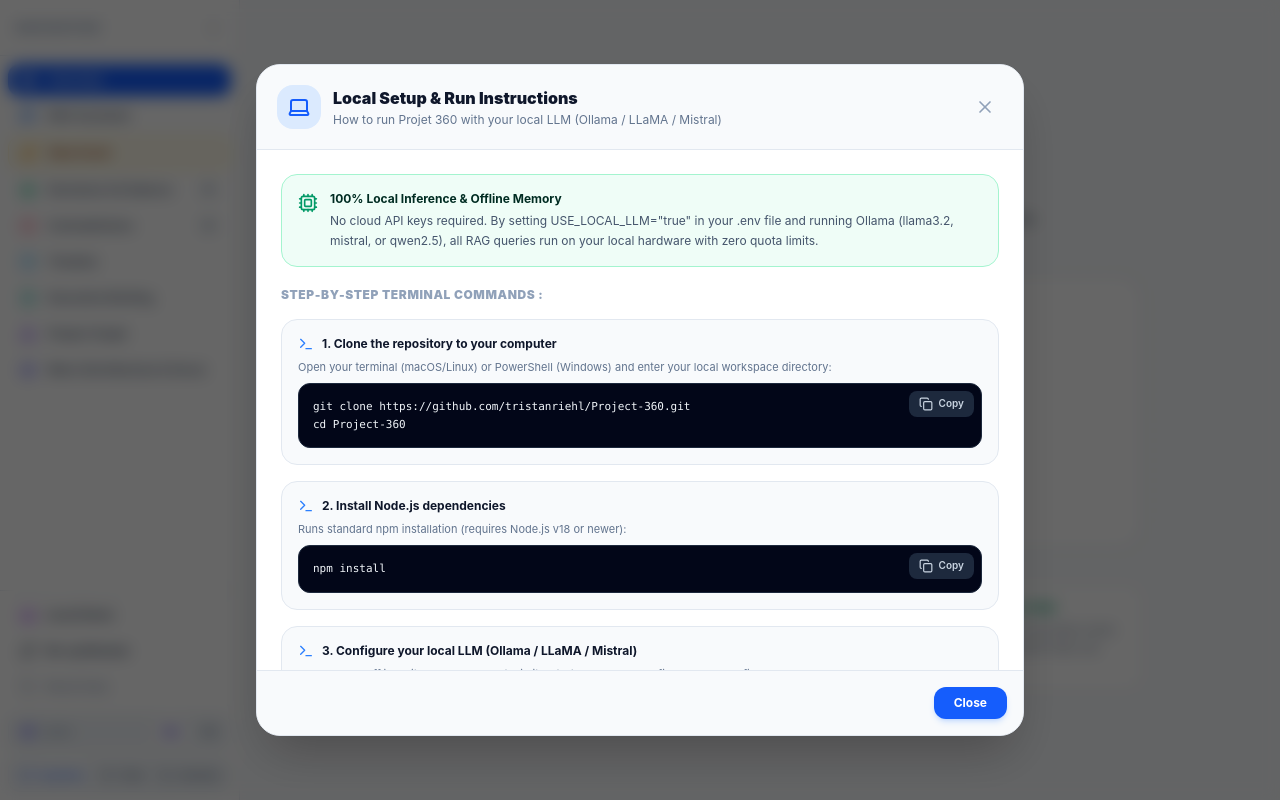
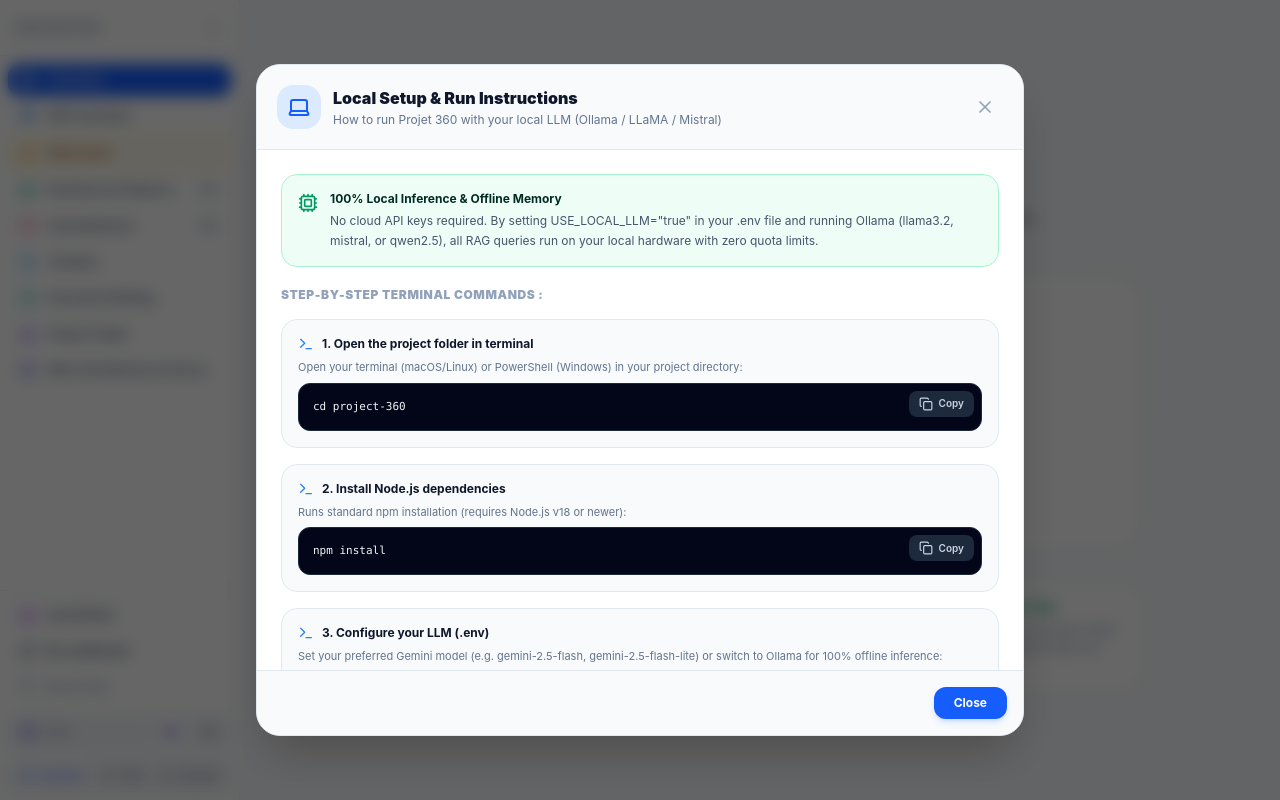
Before and after one commit to tristanriehl/Project-360, a React (Vite) app: page / in a window 1280 px wide. Both pictures are taken after a click on the button "Local Demo". Built offline with nearby package versions, Linux system fonts and the light colour scheme; no server answers.

Commit message:
feat: make Gemini model configurable
Add GEMINI_MODEL support via environment variable and a helper function to resolve model aliases, allowing users to switch between different Gemini versions easily. Update documentation in .env and the LocalDemoModal.

```diff
--- a/server.ts
+++ b/server.ts
@@ -52,7 +52,40 @@
 });
 
 // Standard fast & accurate multimodal model for structured JSON synthesis, OCR and RAG
-const GEMINI_MODEL = 'gemini-3.8-flash';
+// Configurable via GEMINI_MODEL environment variable (e.g., 'gemini-2.5-flash', 'gemini-2.5-flash-lite', 'gemini-1.5-flash')
+export function resolveGeminiModel(rawModelName?: string): string {
+  const envVal = rawModelName || process.env.GEMINI_MODEL || process.env.VITE_GEMINI_MODEL || '';
+  let m = envVal.trim().toLowerCase().replace(/^['"]+|['"]+$/g, '');
+
+  if (!m) {
+    return 'gemini-2.5-flash';
+  }
+
+  // Normalize various formats users might provide in .env
+  if (m === '2.5-flash-lite' || m === 'flash-lite' || m === 'gemini-2.5-flash-lite' || m === 'gemini-flash-lite' || m === '2.0-flash-lite' || m === 'gemini-2.0-flash-lite') {
+    return 'gemini-2.5-flash-lite';
+  }
+  if (m === '2.5-flash' || m === 'flash' || m === 'gemini-2.5-flash' || m === 'gemini-flash' || m === '2.0-flash' || m === 'gemini-2.0-flash' || m === '3.8-flash' || m === 'gemini-3.8-flash') {
+    return 'gemini-2.5-flash';
+  }
+  if (m === '1.5-flash' || m === 'gemini-1.5-flash') {
+    return 'gemini-1.5-flash';
+  }
+  if (m === '1.5-flash-8b' || m === 'gemini-1.5-flash-8b') {
+    return 'gemini-1.5-flash-8b';
+  }
+  if (m === '1.5-pro' || m === 'gemini-1.5-pro' || m === '2.5-pro' || m === 'gemini-2.5-pro' || m === 'pro') {
+    return 'gemini-2.5-pro';
+  }
+  if (!m.startsWith('gemini-') && !m.startsWith('models/')) {
+    return `gemini-${m}`;
+  }
+  return m;
+}
+
+export function getGeminiModel(): string {
+  return resolveGeminiModel(process.env.GEMINI_MODEL);
+}
 
 // Local LLM Configuration (Ollama, LM Studio, etc.)
 const OLLAMA_HOST = process.env.OLLAMA_HOST || 'http://localhost:11434';
@@ -475,7 +508,7 @@
 
     try {
       const response = await ai.models.generateContent({
-        model: GEMINI_MODEL,
+        model: getGeminiModel(),
         contents: prompt,
         config: {
           responseMimeType: 'application/json',
@@ -552,7 +585,7 @@
 
     try {
       const response = await ai.models.generateContent({
-        model: GEMINI_MODEL,
+        model: getGeminiModel(),
         contents: prompt,
         config: {
           responseMimeType: 'application/json',
@@ -701,7 +734,7 @@
 
     try {
       const response = await ai.models.generateContent({
-        model: GEMINI_MODEL,
+        model: getGeminiModel(),
         contents: userPrompt,
         config: {
           systemInstruction: systemPrompt,
@@ -827,7 +860,7 @@
 
     try {
       const response = await ai.models.generateContent({
-        model: GEMINI_MODEL,
+        model: getGeminiModel(),
         contents: prompt,
         config: {
           responseMimeType: 'application/json',
@@ -946,7 +979,7 @@
 
     try {
       const response = await ai.models.generateContent({
-        model: GEMINI_MODEL,
+        model: getGeminiModel(),
         contents: prompt,
         config: {
           systemInstruction: "Tu es un directeur de programme et conseiller exécutif chevronné.",
@@ -1175,7 +1208,7 @@
   if (apiKey && cleanBase64) {
     try {
       const response = await ai.models.generateContent({
-        model: GEMINI_MODEL,
+        model: getGeminiModel(),
         contents: [
           {
             inlineData: {
@@ -1286,7 +1319,7 @@
   if (apiKey && cleanBase64) {
     try {
       const response = await ai.models.generateContent({
-        model: GEMINI_MODEL,
+        model: getGeminiModel(),
         contents: [
           {
             inlineData: {
@@ -1514,7 +1547,7 @@
   app.listen(PORT, '0.0.0.0', () => {
     console.log(`[Project 360 Server] Running on http://localhost:${PORT}`);
     if (apiKey) {
-      console.log(`[Project 360 AI] Google Gemini Active (${GEMINI_MODEL}) - Multimodal Vision OCR & RAG enabled`);
+      console.log(`[Project 360 AI] Google Gemini Active (Model: ${getGeminiModel()}) - Multimodal Vision OCR & RAG enabled`);
     } else if (process.env.USE_LOCAL_LLM === 'true') {
       console.log(`[Project 360 AI] Local LLM Active (${OLLAMA_HOST} - ${OLLAMA_MODEL})`);
     } else {
--- a/src/components/LocalDemoModal.tsx
+++ b/src/components/LocalDemoModal.tsx
@@ -40,9 +40,9 @@
   const steps = isEn ? [
     {
       id: 'step1',
-      title: '1. Clone the repository to your computer',
-      desc: 'Open your terminal (macOS/Linux) or PowerShell (Windows) and enter your local workspace directory:',
-      command: `git clone https://github.com/tristanriehl/Project-360.git\ncd Project-360`
+      title: '1. Open the project folder in terminal',
+      desc: 'Open your terminal (macOS/Linux) or PowerShell (Windows) in your project directory:',
+      command: `cd project-360`
     },
     {
       id: 'step2',
@@ -52,9 +52,9 @@
     },
     {
       id: 'step3',
-      title: '3. Configure your local LLM (Ollama / LLaMA / Mistral)',
-      desc: 'To run 100% offline with zero cloud quota limits, start Ollama and configure your .env file:',
-      command: `# In terminal:\nollama run llama3.2\n\n# In your .env file:\nUSE_LOCAL_LLM="true"\nOLLAMA_HOST="http://localhost:11434"\nOLLAMA_MODEL="llama3.2"\n# Leave GEMINI_API_KEY="" empty`
+      title: '3. Configure your LLM (.env)',
+      desc: 'Set your preferred Gemini model (e.g. gemini-2.5-flash, gemini-2.5-flash-lite) or switch to Ollama for 100% offline inference:',
+      command: `# Option A: Gemini Model with your API Key\nGEMINI_API_KEY="your-gemini-api-key"\nGEMINI_MODEL="gemini-2.5-flash"\n\n# Option B: Local LLM with Ollama (Zero Quota Limit)\nUSE_LOCAL_LLM="true"\nOLLAMA_HOST="http://localhost:11434"\nOLLAMA_MODEL="llama3.2"`
     },
     {
       id: 'step4',
@@ -65,9 +65,9 @@
   ] : [
     {
       id: 'step1',
-      title: '1. Cloner le projet sur votre ordinateur',
-      desc: 'Ouvrez votre terminal (macOS/Linux) ou PowerShell (Windows) dans votre dossier de travail :',
-      command: `git clone https://github.com/tristanriehl/Project-360.git\ncd Project-360`
+      title: '1. Ouvrir le projet dans votre terminal',
+      desc: 'Ouvrez votre terminal (macOS/Linux) ou PowerShell (Windows) dans le dossier du projet :',
+      command: `cd project-360`
     },
     {
       id: 'step2',
@@ -77,9 +77,9 @@
     },
     {
       id: 'step3',
-      title: '3. Configurer votre LLM local (Ollama / LLaMA / Mistral)',
-      desc: 'Pour exécuter le projet 100% hors-ligne sans limite de quota, lancez Ollama et configurez votre .env :',
-      command: `# Dans votre terminal :\nollama run llama3.2\n\n# Dans votre fichier .env :\nUSE_LOCAL_LLM="true"\nOLLAMA_HOST="http://localhost:11434"\nOLLAMA_MODEL="llama3.2"\n# Laissez GEMINI_API_KEY="" vide`
+      title: '3. Configurer votre LLM (.env)',
+      desc: 'Définissez votre modèle Gemini (ex. gemini-2.5-flash, gemini-2.5-flash-lite) ou basculez sur Ollama pour une exécution 100% locale :',
+      command: `# Option A : Modèle Gemini avec votre clé API\nGEMINI_API_KEY="votre_cle_gemini"\nGEMINI_MODEL="gemini-2.5-flash"\n\n# Option B : LLM Local Ollama (Sans limite de quota)\nUSE_LOCAL_LLM="true"\nOLLAMA_HOST="http://localhost:11434"\nOLLAMA_MODEL="llama3.2"`
     },
     {
       id: 'step4',
```
Also changed, not shown: 1 other file (tests, documents, lock files or other folders).
